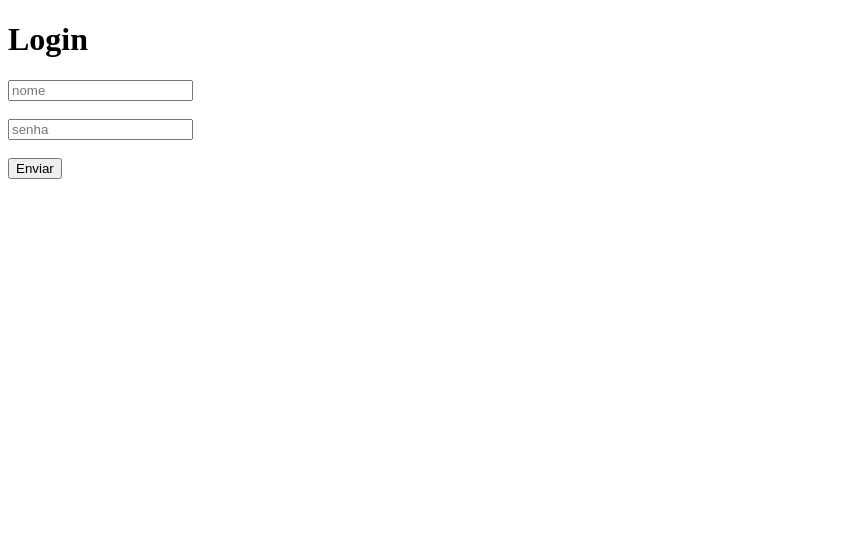
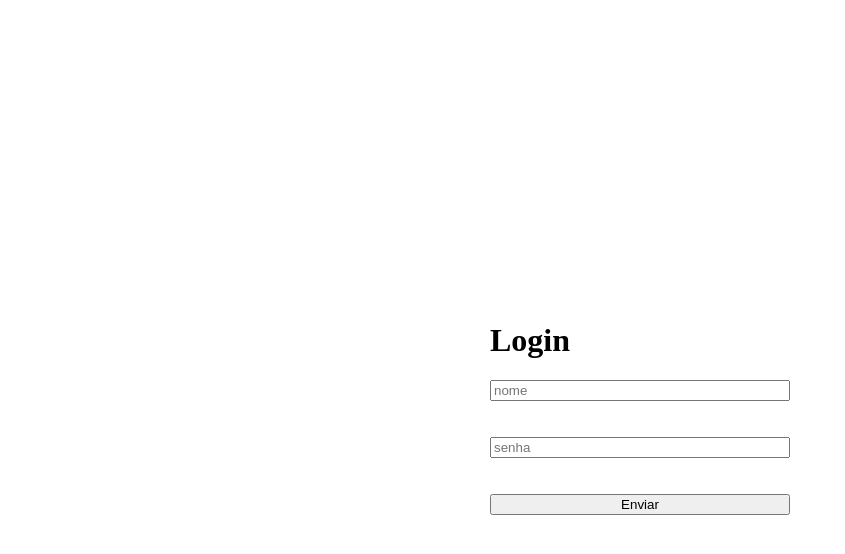
Before and after one commit to Joao644/Tela-de-Login, a plain HTML site: page index.html in a window 1280 px wide. Shown: the whole page, without its empty margins (0-845 px from the left). Drawn offline with Linux system fonts and the light colour scheme.

Commit message:
centralizar div login

```diff
--- a/index.html
+++ b/index.html
@@ -4,9 +4,11 @@
     <meta charset="UTF-8">
     <meta name="viewport" content="width=device-width, initial-scale=1.0">
     <title>Tela de login</title>
+    <link rel="stylesheet" href="styles.css">
 </head>
 <body>
-    <div>
+    <div class="container">
+    <div class="tela">
         <h1>Login</h1>
         <input type="text" placeholder="nome">
         <br><br>
@@ -14,5 +16,7 @@
             <br><br>
             <button>Enviar</button>
     </div>
+
+</div>
 </body>
 </html>
--- a/styles.css
+++ b/styles.css
@@ -0,0 +1,12 @@
+.container {
+    display: flex;
+    justify-content: center;
+    height: 100vh
+}
+
+.tela {
+    display: flex;
+    justify-content: center;
+    flex-direction: column;
+    width: 300px;
+}
```
